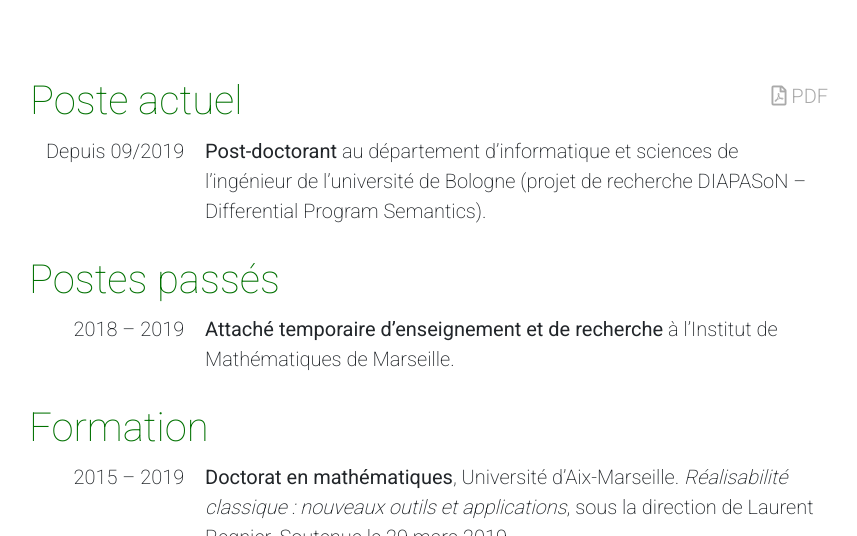
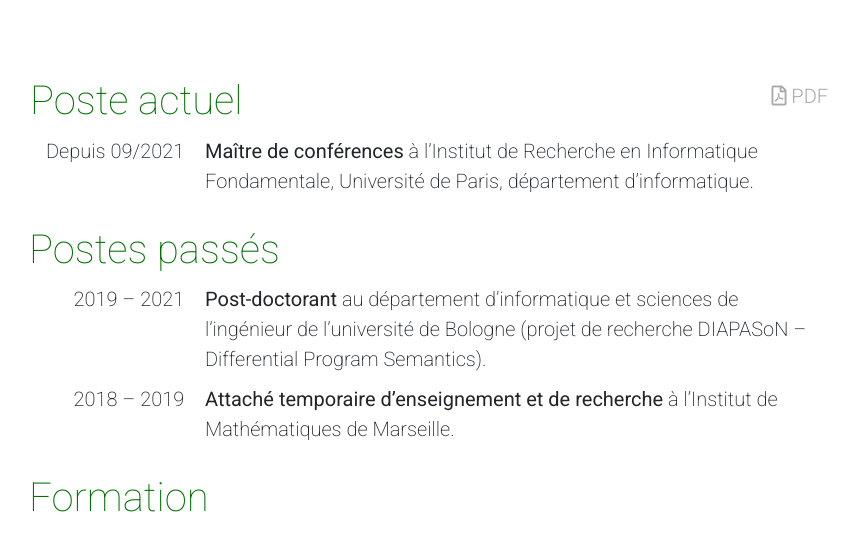
Before and after one commit to guillaume-geoffroy/geoffroy.re, a Jekyll site: the page built from fr/cv.md, in a window 1280 px wide and 900 px high, cut to the strip 364-900 px from the top of the window. Shown: the whole strip, without its empty margins (211-1068 px from the left). Built offline with Jekyll 4.4.1, drawn with Linux system fonts in a browser that asks for light colours; nearby versions of some CDN libraries; our own code applies the rules of GitHub Pages for plain Markdown files.

```diff
--- a/fr/cv.md
+++ b/fr/cv.md
@@ -11,10 +11,12 @@ cvify: true
 Poste actuel
 ============
 
-Depuis 09/2019 :: **Post-doctorant** au département d'informatique et sciences de l'ingénieur de l'université de Bologne (projet de recherche DIAPASoN -- Differential Program Semantics).
+Depuis 09/2021 :: **Maître de conférences** à l'Institut de Recherche en Informatique Fondamentale, Université de Paris, département d'informatique.
 
 Postes passés
 =============
+
+2019 -- 2021 :: **Post-doctorant** au département d'informatique et sciences de l'ingénieur de l'université de Bologne (projet de recherche DIAPASoN -- Differential Program Semantics).
 
 2018 -- 2019 :: **Attaché temporaire d’enseignement et de recherche** à l’Institut de Mathématiques de Marseille.
 
```
Also changed, not shown: en/cv.md (+3 -1 lines), en/index.md (+1 -1 lines), fr/index.md (+1 -1 lines), 3 other files.
